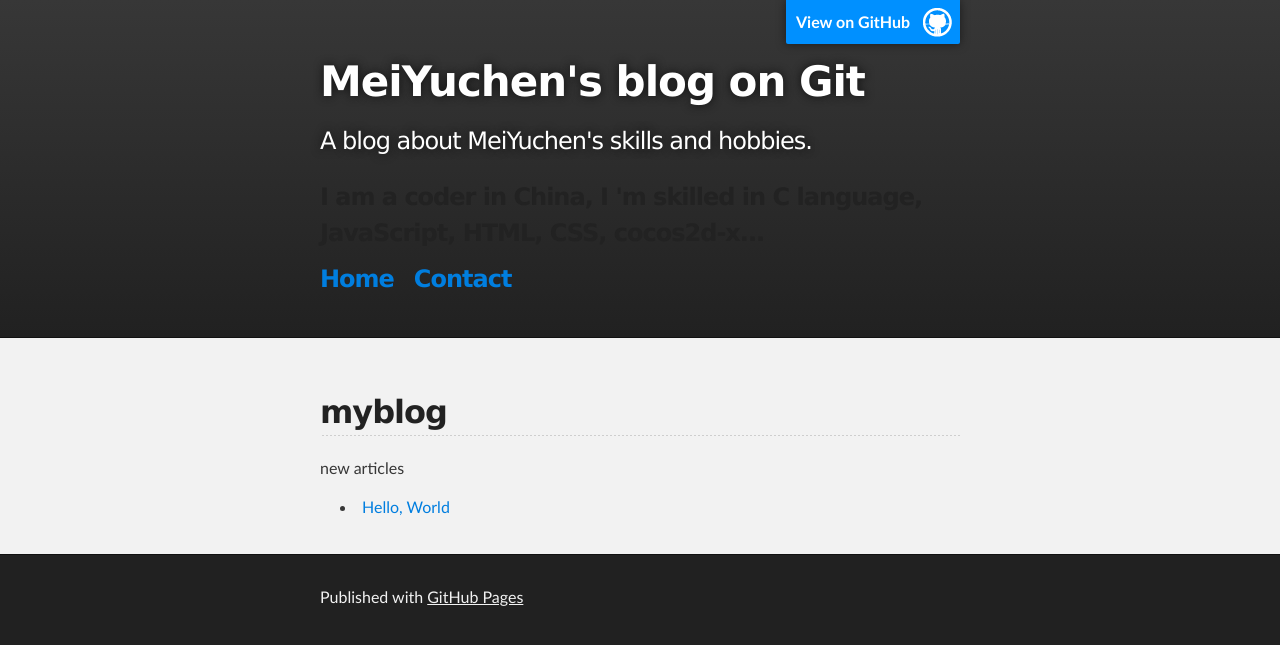
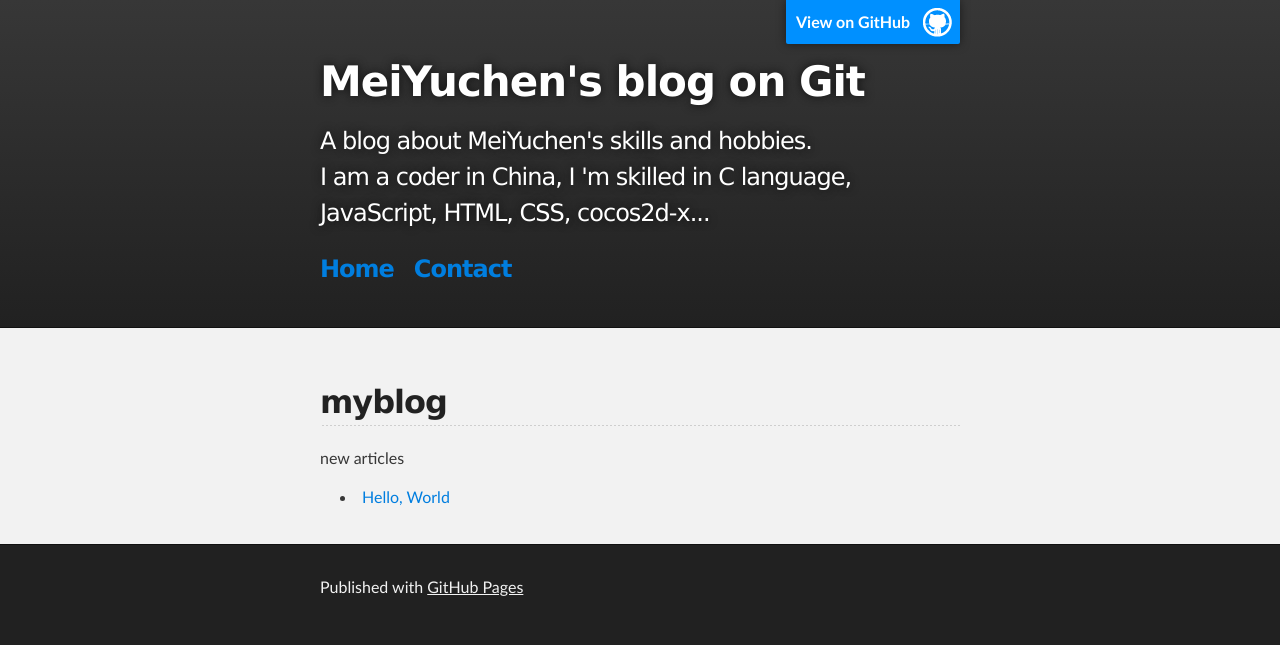
Before and after one commit to mycmessia/mycmessia.github.io, a Jekyll site: the page built from index.html, in a window 1280 px wide. Shown: the top 645 px of the page. Built offline with Jekyll 4.4.1, drawn with Linux system fonts in a browser that asks for light colours.

Commit message:
change des

```diff
--- a/_layouts/default.html
+++ b/_layouts/default.html
@@ -12,8 +12,7 @@
 	<header class="inner">
 		<a id="forkme_banner" target="_blank" href="https://github.com/mycmessia">View on GitHub</a>
 		<h1 id="project_title">MeiYuchen&#39;s blog on Git</h1>
-		<h2 id="project_tagline">A blog about MeiYuchen&#39;s skills and hobbies.</h2>
-		<h3>I am a coder in China, I 'm skilled in C language, JavaScript, HTML, CSS, cocos2d-x...</h3>
+		<h2 id="project_tagline">A blog about MeiYuchen&#39;s skills and hobbies.<br>I am a coder in China, I 'm skilled in C language, JavaScript, HTML, CSS, cocos2d-x...</h2>
 		<h3><a href="http://mycmessia.github.io">Home</a><a>Contact</a></h3>
 	</header>
 	</div>
```
